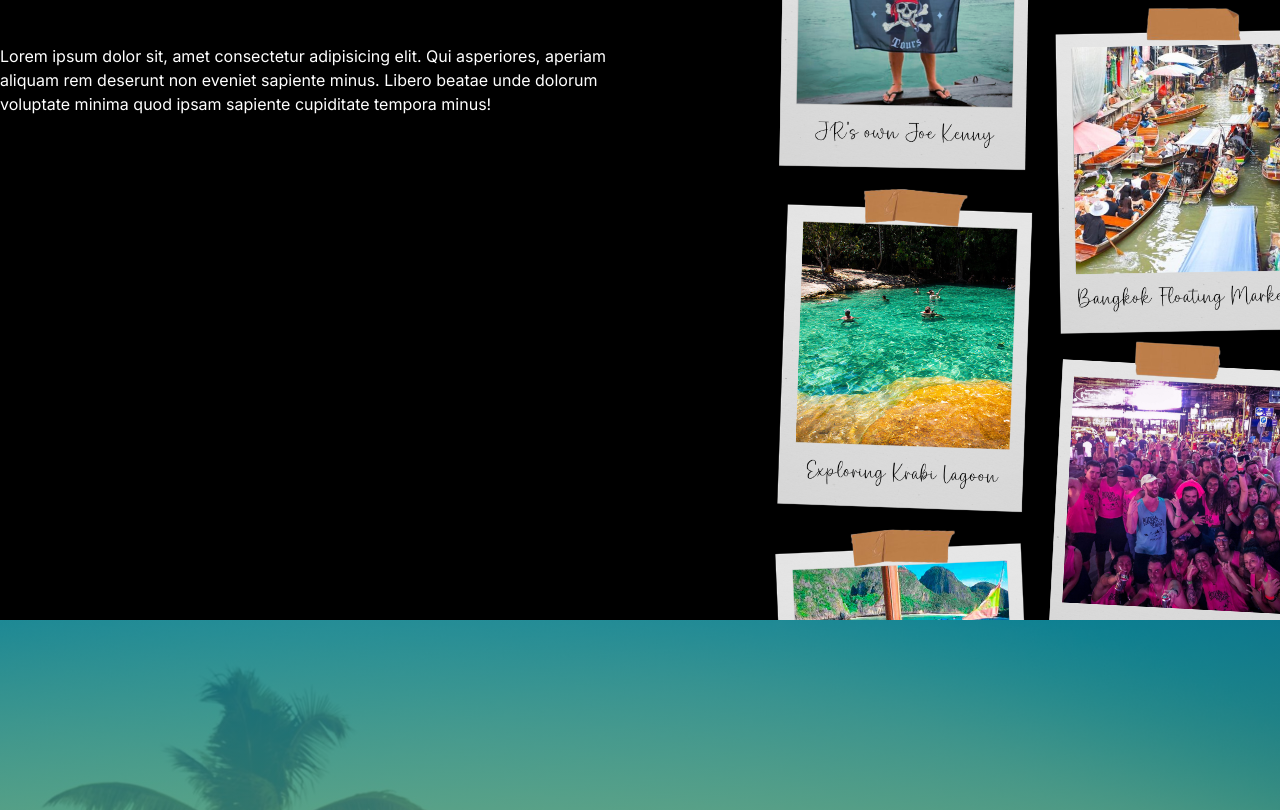
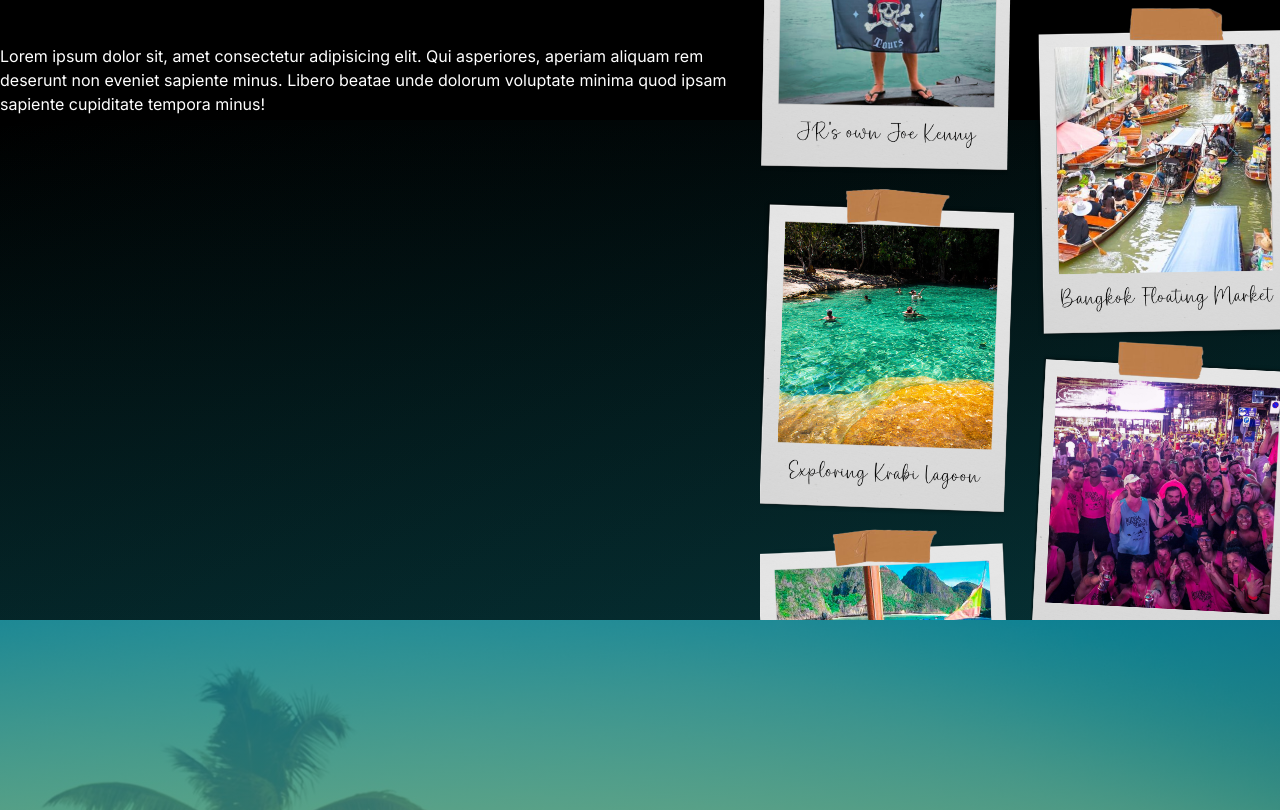
Before and after one commit to DWC97/j3-v3-project, a Next.js app: page / in a window 1280 px wide. Shown: the part 1260-2070 px from the top of the page. Built offline with nearby package versions, Linux system fonts and the light colour scheme.

Commit message:
about section bg glow

```diff
--- a/src/app/layout.tsx
+++ b/src/app/layout.tsx
@@ -21,7 +21,8 @@ export default function RootLayout({
 {
   return (
     <html lang="en"
-    // style={{scrollBehavior:'smooth'}} className='scroll-smooth'
+    // style={{scrollBehavior:'smooth'}}
+    // className='scroll-smooth'
     >
       <body className={inter.className}>
         <Providers>
--- a/src/app/page.tsx
+++ b/src/app/page.tsx
@@ -6,7 +6,7 @@ import About from "@/components/about/About";
 import TourSelection from "@/components/tour-selection/TourSelection";
 import Contact from "@/components/contact/Contact";
 import Footer from "@/components/Footer";
-import { useState } from 'react';
+import { useEffect, useState } from 'react';
 import { About2 } from "@/components/about/About2";
 
 export default function Home() {
--- a/src/components/about/About2.tsx
+++ b/src/components/about/About2.tsx
@@ -103,10 +103,12 @@ export function About2(){
 
     return (
         <div className="flex flex-row bg-black h-[1080px] relative">
-                <div className='flex h-full w-1/2 justify-center items-center '>
+            <div className='absolute bottom-0 left-0 w-full h-[500px] bg-gradient-to-b from-transparent to-custom-blue opacity-20' />
+            <div className='absolute bottom-0 left-0 w-full h-[500px] bg-gradient-to-br from-transparent to-custom-blue opacity-20' />
+            <div className='flex h-full w-3/5 justify-center items-center '>
                 <p className='text-white'>Lorem ipsum dolor sit, amet consectetur adipisicing elit. Qui asperiores, aperiam aliquam rem deserunt non eveniet sapiente minus. Libero beatae unde dolorum voluptate minima quod ipsam sapiente cupiditate tempora minus!</p>
             </div>
-                <div className="gallery ml-[11%] pl-[2%]" ref={gallery}>
+            <div className="gallery " ref={gallery}>
                 <div className="galleryWrapper">
                     <Column imagesData={[imageData[0], imageData[1], imageData[2], imageData[3], imageData[4], imageData[5]]} y={y}/>
                     <Column imagesData={[imageData[6], imageData[7], imageData[8], imageData[9], imageData[10], imageData[11]]} y={y2}/>
```
Lines whose indentation alone changed are shown as unchanged.
